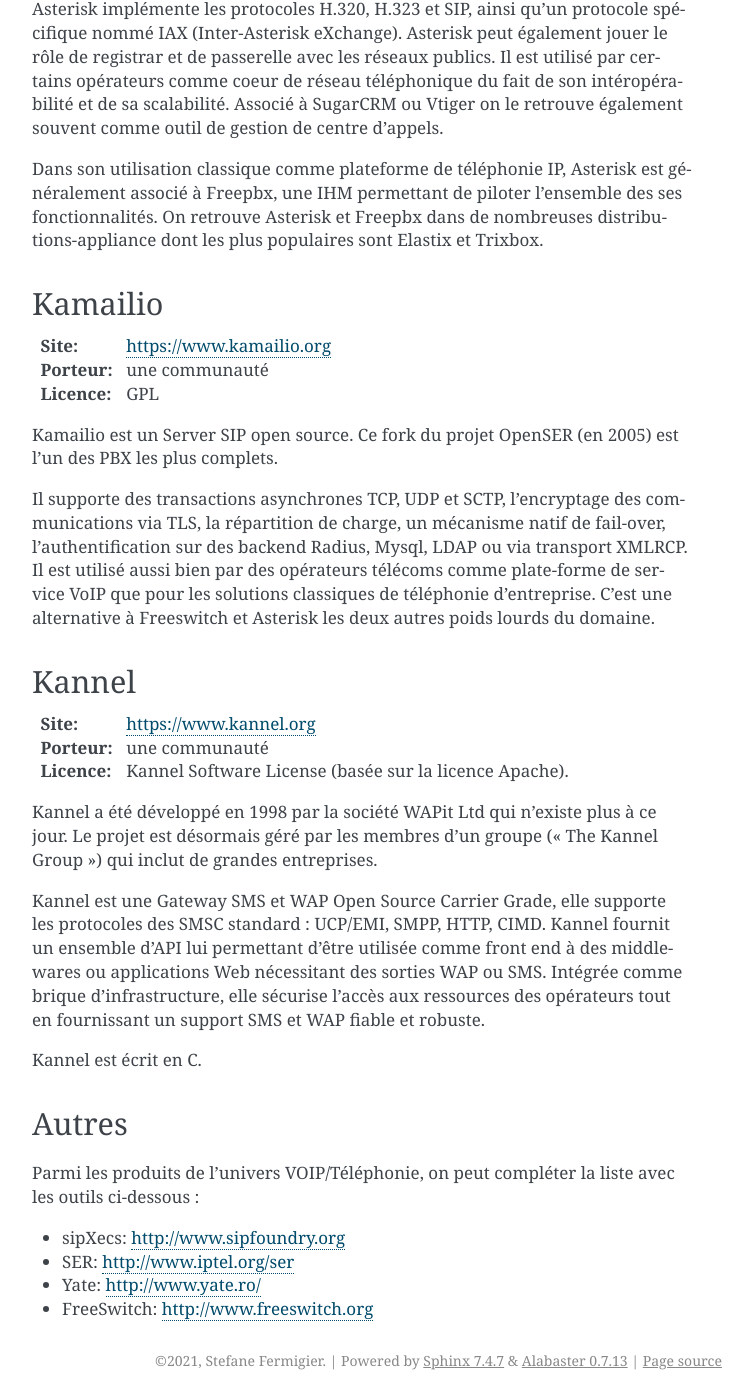
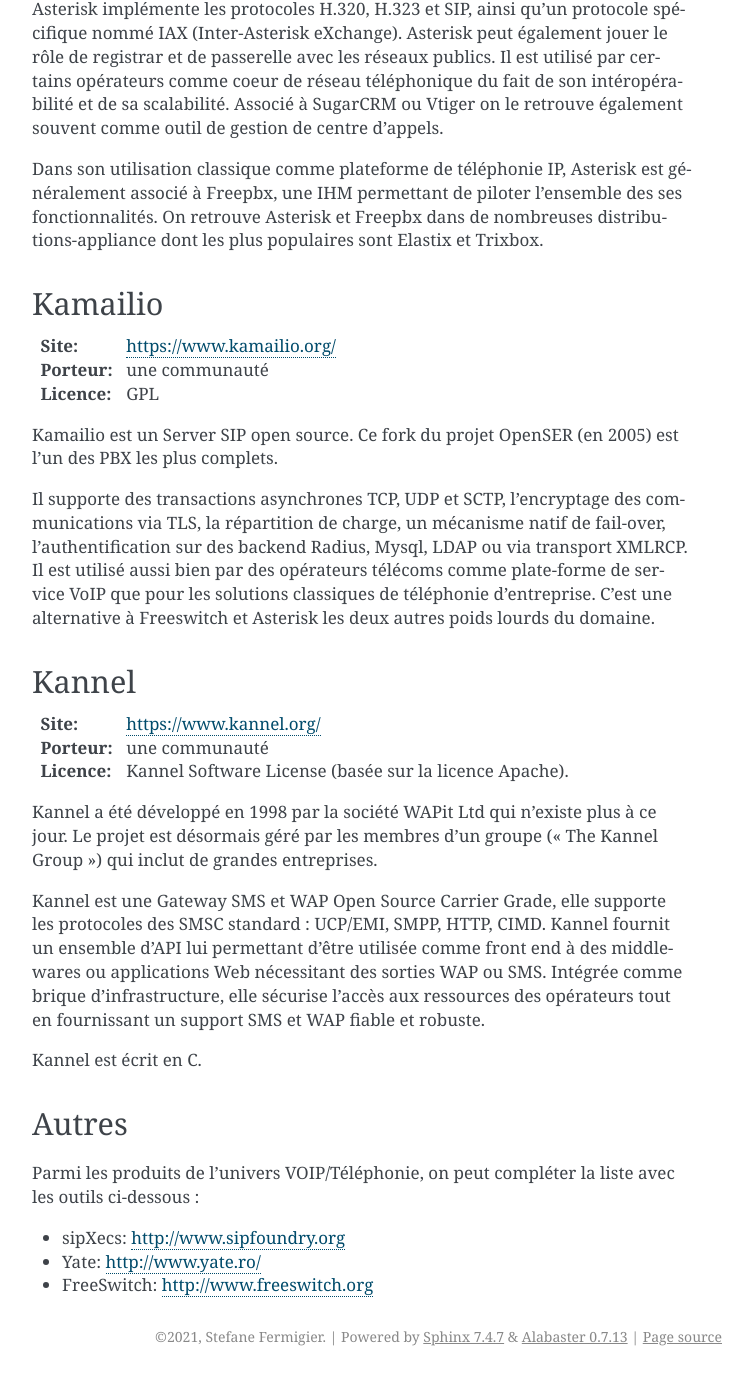
Before and after one commit to sfermigier/guide-oss, a Sphinx documentation site: the page built from source/infrastructure/voip-telephonie.rst, in a window 1280 px wide and 1400 px high, scrolled down 725 px. Shown: the whole window, without its empty margins (388-1140 px from the left). Built offline with Sphinx 7.4.7, drawn with Linux system fonts in a browser that asks for light colours; after the commit the page ends 2101 px from its top, so only the background shows below that.

Commit message:
Remove obsolete links.

```diff
--- a/source/infrastructure/supervision-et-metrologie.rst
+++ b/source/infrastructure/supervision-et-metrologie.rst
@@ -9,7 +9,7 @@
 Nagios
 ------
 
-:Site: https://www.nagios.org
+:Site: https://www.nagios.org/
 :Porteur: un éditeur (Nagios Enterprises)
 :Licence: GPL
 
@@ -77,7 +77,7 @@
 Munin
 -----
 
-:Site: http://munin-monitoring.org
+:Site: http://munin-monitoring.org/
 :Porteur: une communauté
 :Licence: GPL
 
@@ -91,7 +91,7 @@
 Cacti
 -----
 
-:Site: https://www.cacti.net
+:Site: https://www.cacti.net/
 :Porteur: une communauté
 :Licence: GPL
 
--- a/source/infrastructure/voip-telephonie.rst
+++ b/source/infrastructure/voip-telephonie.rst
@@ -27,7 +27,7 @@
 Kamailio
 --------
 
-:Site: https://www.kamailio.org
+:Site: https://www.kamailio.org/
 :Porteur: une communauté
 :Licence: GPL
 
@@ -39,7 +39,7 @@
 Kannel
 ------
 
-:Site: https://www.kannel.org
+:Site: https://www.kannel.org/
 :Porteur: une communauté
 :Licence: Kannel Software License (basée sur la licence Apache).
 
@@ -57,6 +57,5 @@
 Parmi les produits de l’univers VOIP/Téléphonie, on peut compléter la liste avec les outils ci-dessous :
 
 - sipXecs: http://www.sipfoundry.org
-- SER: http://www.iptel.org/ser
 - Yate: http://www.yate.ro/
 - FreeSwitch: http://www.freeswitch.org
```
